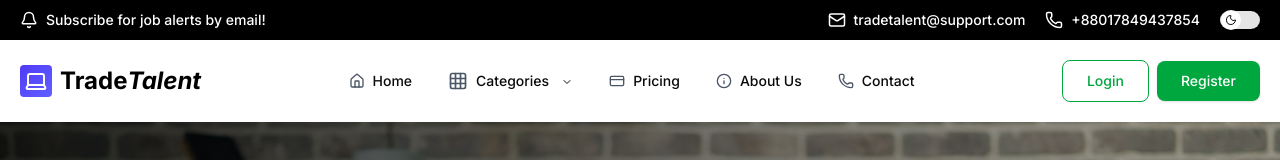
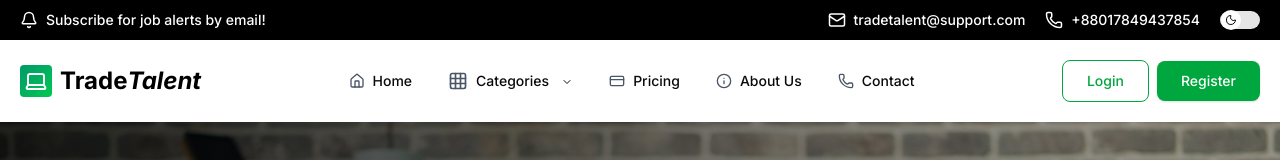
Before and after one commit to nhmnazmul22/tradetalent-client, a React (Vite) app: page / in a window 1280 px wide. Shown: the top 160 px of the page. Built offline with nearby package versions, Linux system fonts and the light colour scheme.

Commit message:
added new class

```diff
--- a/src/index.css
+++ b/src/index.css
@@ -121,12 +121,24 @@
     @apply border-border outline-ring/50 font-display;
   }
   body {
-    @apply bg-background text-foreground;
+    @apply bg-background dark:bg-black text-foreground;
   }
   .main-container {
     @apply max-w-[1480px] px-3! md:px-5! mx-auto;
   }
   .bg-linear {
-    @apply bg-linear-to-br from-indigo-600 to-indigo-500;
+    @apply bg-linear-to-br from-emerald-600 to-green-500;
+  }
+  .active {
+    @apply bg-green-500 text-white;
   }
 }
+
+@layer base {
+  * {
+    @apply border-border outline-ring/50;
+  }
+  body {
+    @apply bg-background text-foreground;
+  }
+}
```
